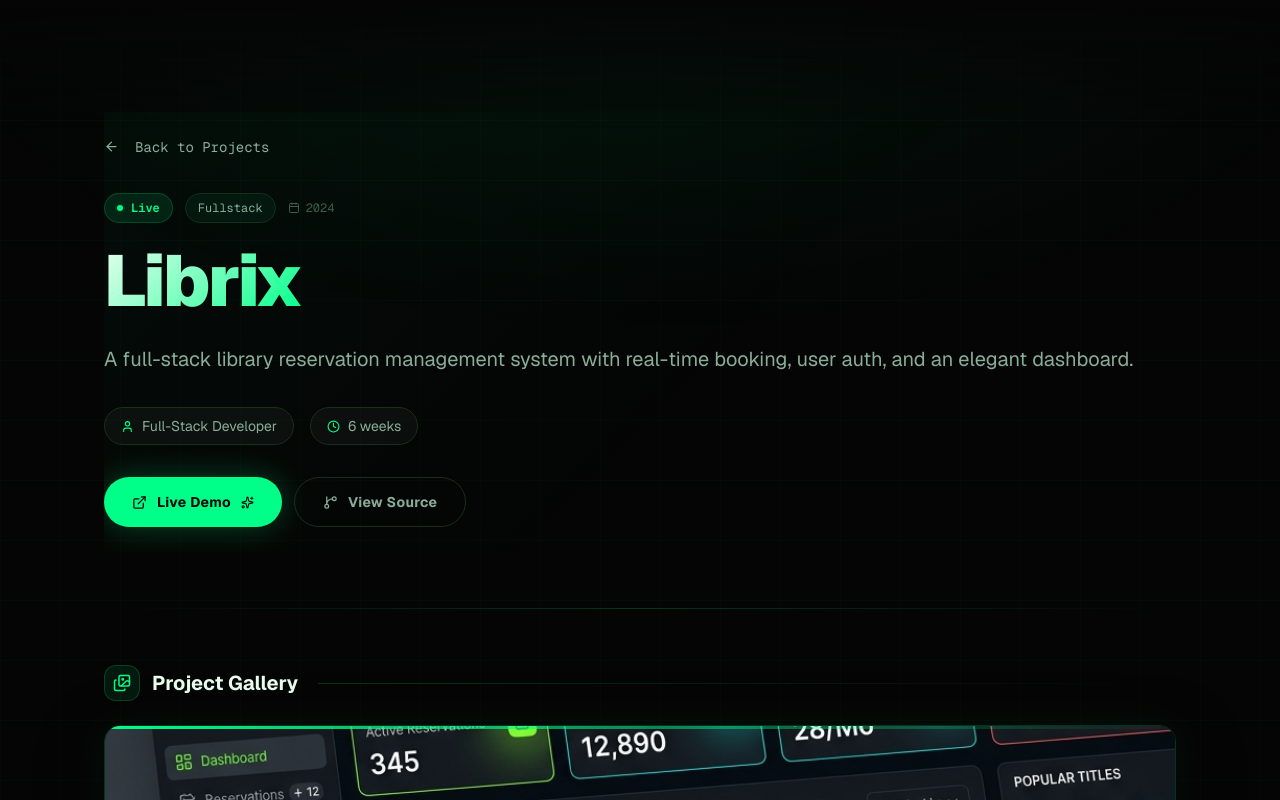
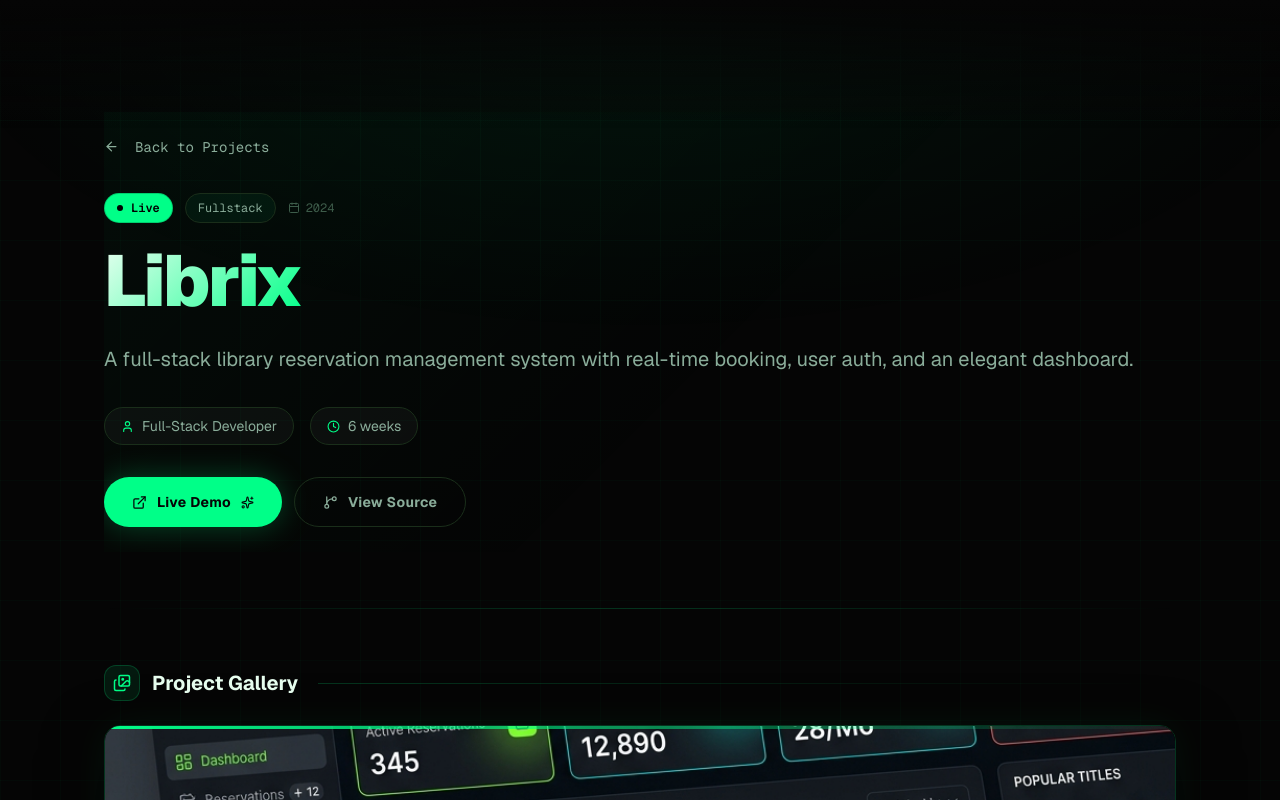
Before and after one commit to mannietech15/adekolamanasseh.tech, a Next.js app: page /projects/librix in a window 1280 px wide. Shown: the top 800 px of the page. Built offline with nearby package versions, Linux system fonts and the light colour scheme.

Commit message:
portfolio

```diff
--- a/components/sections/ProjectDetailClient.tsx
+++ b/components/sections/ProjectDetailClient.tsx
@@ -27,7 +27,7 @@ interface Props {
 }
 
 const statusConfig = {
-  live: { label: "Live", color: "#00ff88", bg: "rgba(0,255,136,0.1)", dot: "#00ff88" },
+  live: { label: "Live", color: "#000000", bg: "#00ff88", dot: "#000000" },
   "in-progress": { label: "In Progress", color: "#fbbf24", bg: "rgba(251,191,36,0.1)", dot: "#fbbf24" },
   archived: { label: "Archived", color: "#8aad9a", bg: "rgba(138,173,154,0.1)", dot: "#8aad9a" },
 };
```
